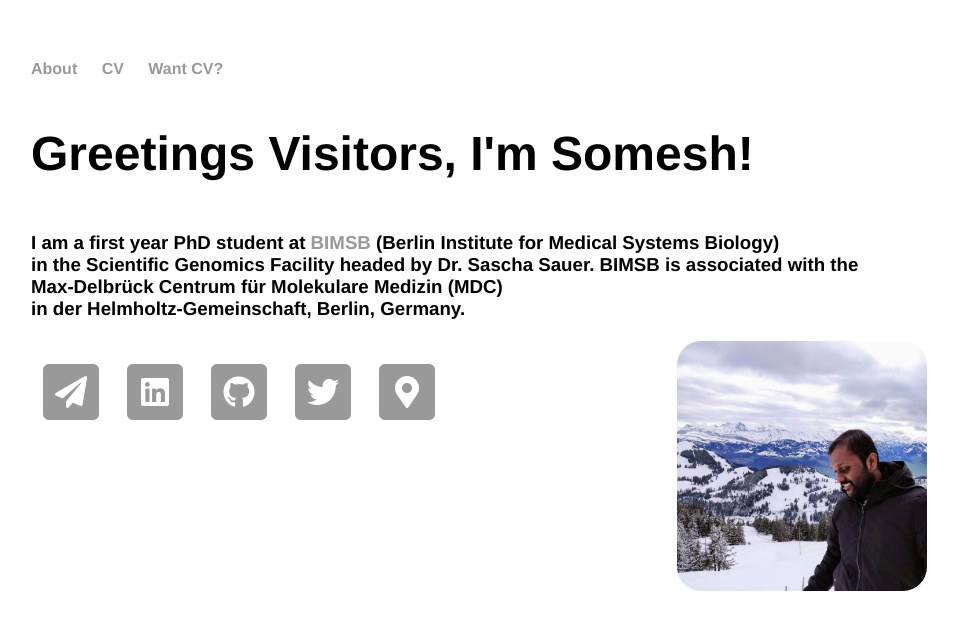
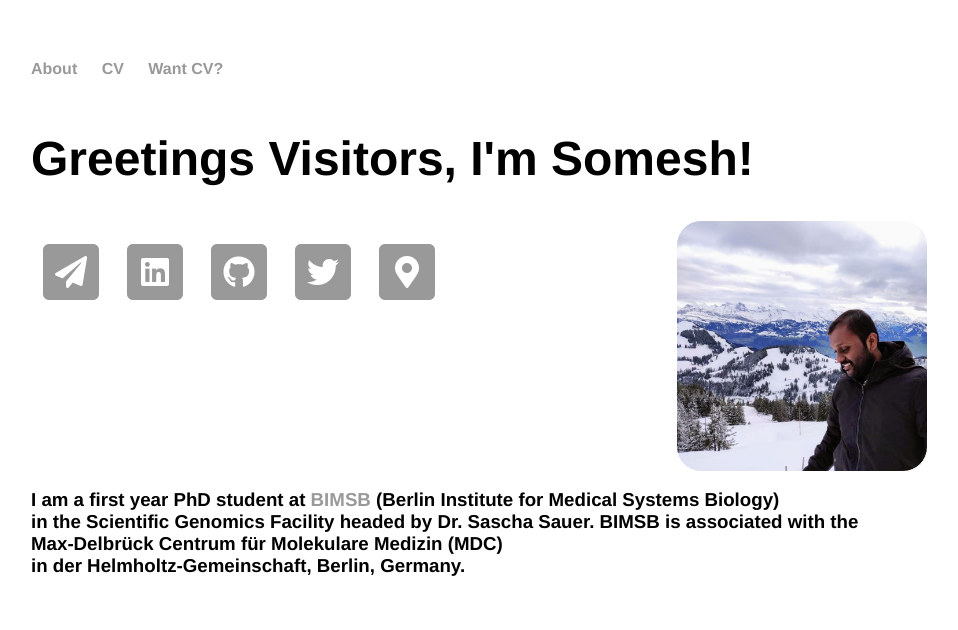
Before and after one commit to saisomesh2594/saisomesh2594.github.io, a Jekyll site: the page built from index.html, in a window 1280 px wide. Shown: the top 630 px of the page, without its empty margins (161-1119 px from the left). Built offline with Jekyll 4.4.1, drawn with Linux system fonts in a browser that asks for light colours.

Commit message:
Update index.html

```diff
--- a/index.html
+++ b/index.html
@@ -18,16 +18,8 @@ title: Somesh Sai, Just Another Bioinformatician
 		</ul>
 	</nav>
 	<!--<div class="container" style="white-space:nowrap">-->
-
+	<h4>
 	<div class="logo-container" style="float:left;"><h1>Greetings Visitors, I'm Somesh!</h1></div>
-	<h4>
-	<div class="para-container" style="float:left;">
-		<p>
-		<h3>I am a first year PhD student at <a href="https://www.mdc-berlin.de/bimsb">BIMSB</a> (Berlin Institute for Medical Systems Biology) <br> in the Scientific Genomics Facility headed by Dr. Sascha Sauer. BIMSB
-			is associated with the <br> Max-Delbrück Centrum für Molekulare Medizin (MDC) <br>in der Helmholtz-Gemeinschaft, Berlin, Germany.
-			</h3>
-		</p>
-	</div>
 	<div class="logo" style="float:right;">
 		<a class="logo" itemprop="url"
 		   href="{{ page.baseurl }}"
@@ -38,6 +30,15 @@ title: Somesh Sai, Just Another Bioinformatician
 	</div>
 	<div style="clear: left;"/>
 	</h4>
+
+	<div class="para-container" style="float:left;">
+		<p>
+		<h3>I am a first year PhD student at <a href="https://www.mdc-berlin.de/bimsb">BIMSB</a> (Berlin Institute for Medical Systems Biology) <br> in the Scientific Genomics Facility headed by Dr. Sascha Sauer. BIMSB
+			is associated with the <br> Max-Delbrück Centrum für Molekulare Medizin (MDC) <br>in der Helmholtz-Gemeinschaft, Berlin, Germany.
+			</h3>
+		</p>
+	</div>
+
 		<!--<h4>
     			<div style="float:left;">Left Text</div>
     			<div style="float:right;">
```
